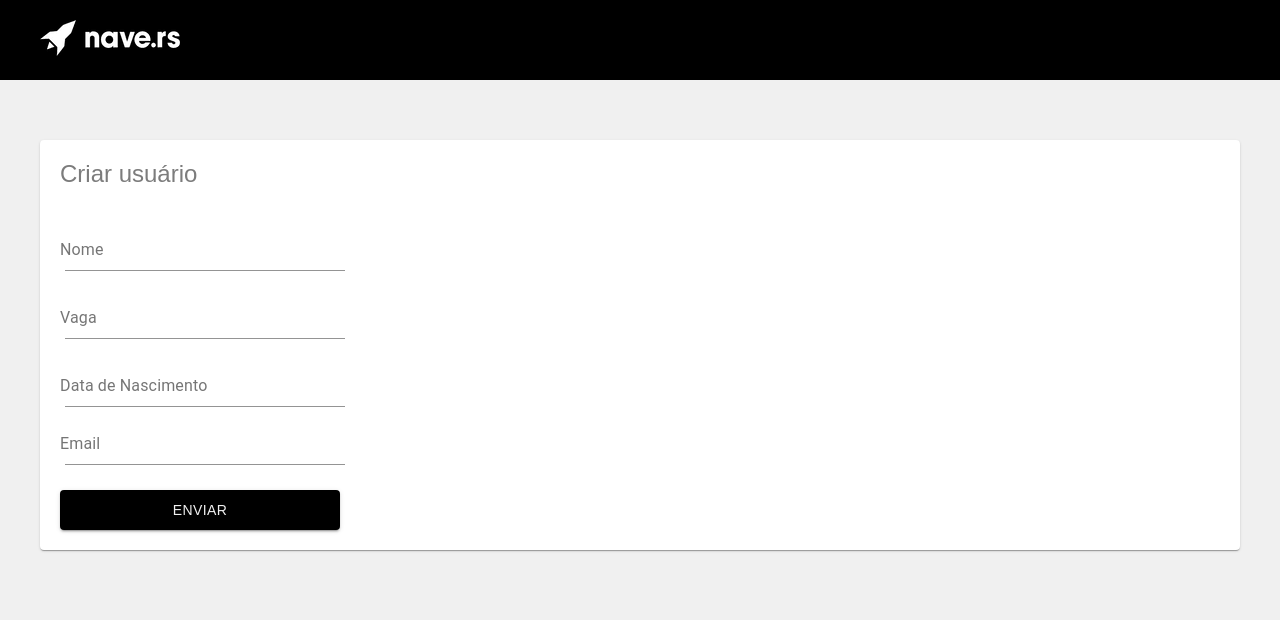
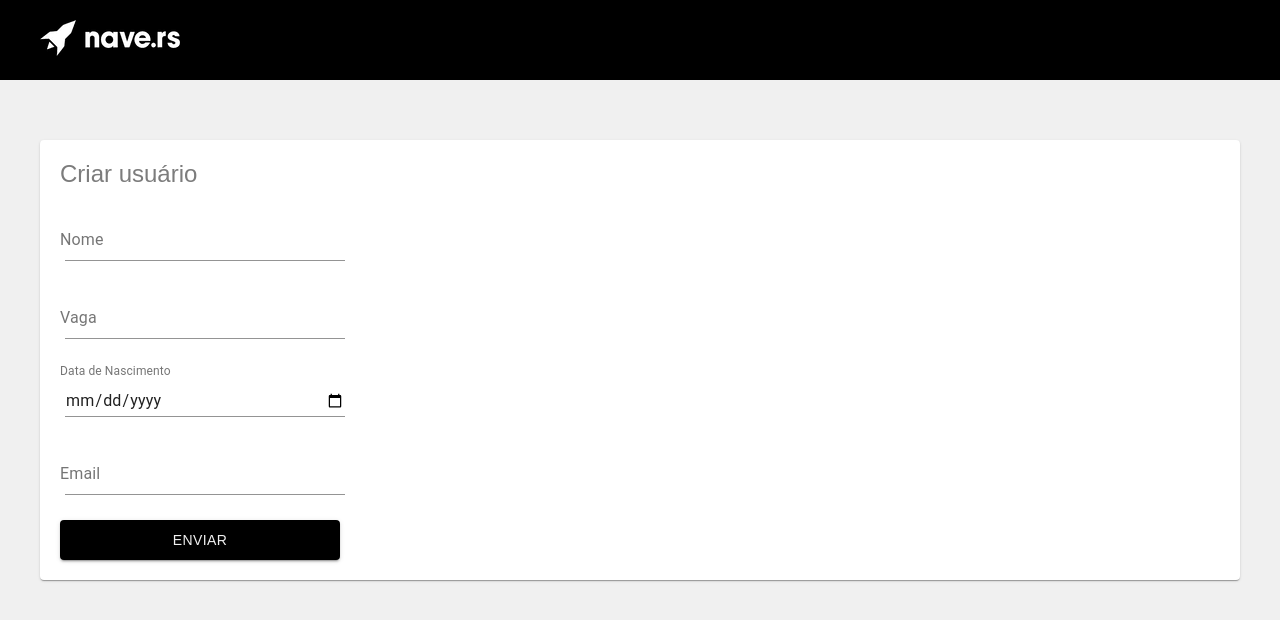
Before and after one commit to luanfv/jobs, a React (Create React App) app: page /register in a window 1280 px wide. Shown: the top 620 px of the page. Built offline with nearby package versions, Linux system fonts and the light colour scheme.

Commit message:
Config date

```diff
--- a/src/components/Register/index.jsx
+++ b/src/components/Register/index.jsx
@@ -19,18 +19,22 @@ export default () => {
                     <TitleStyle fontSize='24'>Criar usuário</TitleStyle>
                     <SpaceStyle />
 
-                    <SpaceStyle padding='5' />
                     <TextFieldStyle label='Nome' value={name} onChange={(e) => setName(e.target.value)} value={name} />
+                    <SpaceStyle />
 
-                    <SpaceStyle padding='5' />
                     <TextFieldStyle label='Vaga' value={stack} onChange={(e) => setStack(e.target.value)} value={stack} />
+                    <SpaceStyle />
 
-                    <SpaceStyle padding='5' />
-                    <TextFieldStyle label='Data de Nascimento' value={birth} onChange={(e) => setBrith(e.target.value)} value={birth} />
+                    <TextFieldStyle label='Data de Nascimento' type="date"
+                    InputLabelProps={{
+                        shrink: true,
+                    }}
+                    onChange={(e) => setBrith(e.target.value)} value={birth} />
+                    <SpaceStyle />
 
                     <TextFieldStyle label='Email' value={email} onChange={(e) => setEmail(e.target.value)} value={email} />
+                    <SpaceStyle />
 
-                    <SpaceStyle />
                     <ButtonStyle variant="contained" color="primary" width="280" onClick={handleUser}>Enviar</ButtonStyle>
                 </FormStyle>
             </PaperStyle>
```
